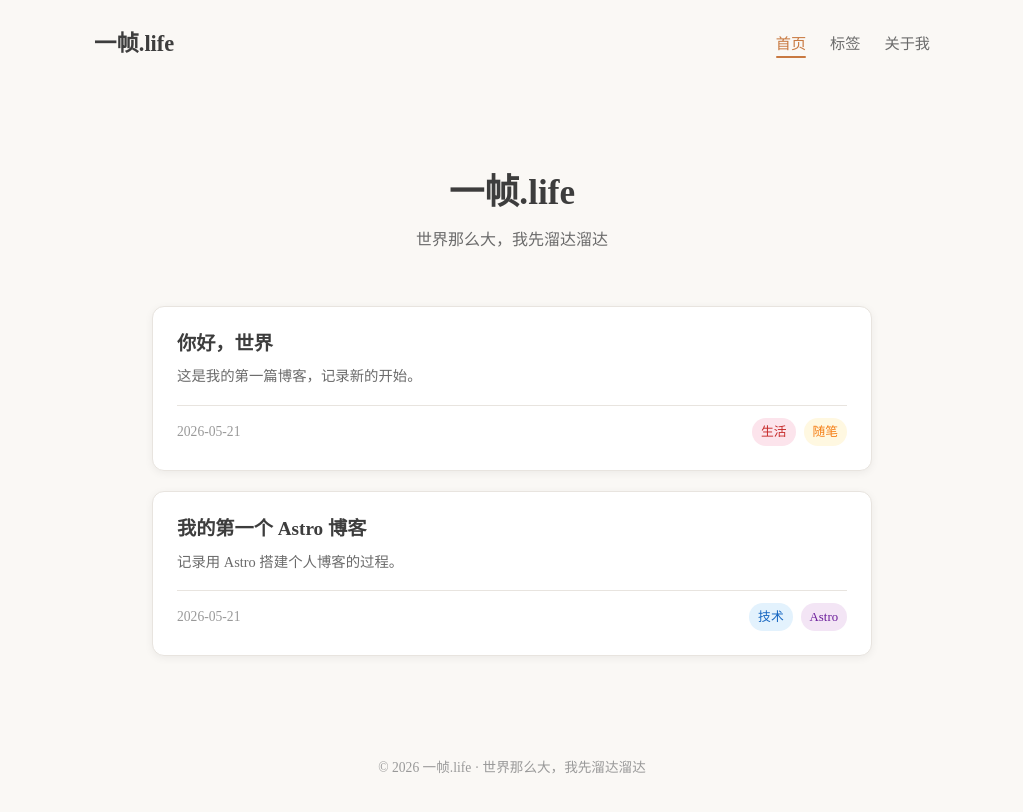
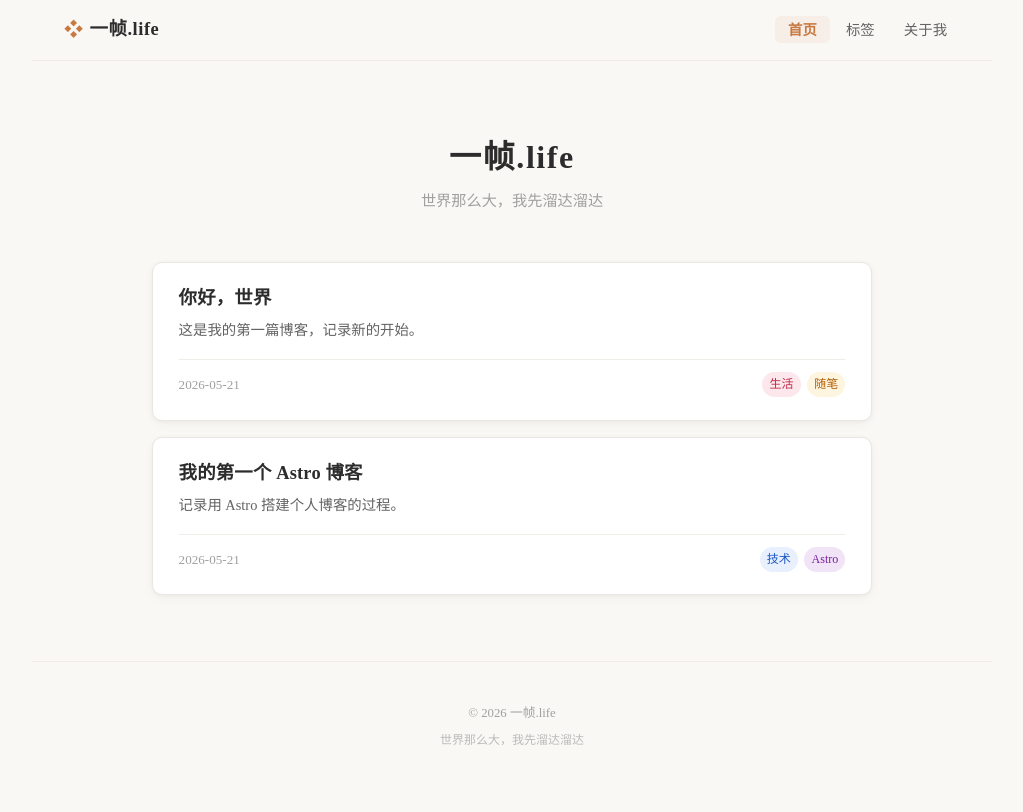
Before and after one commit to chengxiao121/yizhen-life-blog, an Astro site: page / in a window 1280 px wide. Shown: the whole page, without its empty margins (128-1151 px from the left). Built offline with nearby package versions, Linux system fonts and the light colour scheme; Astro itself is replaced by a stand-in of ours; a web font is replaced by a local one.

Commit message:
style: 优化界面排版和样式
- 全局配色更精致，调整文字颜色和阴影层次
- Header 添加底部分隔线，导航改为胶囊式激活状态
- 文章卡片 hover 效果更细腻，边框变暖色
- Footer 版权和 slogan 分开显示，更简洁
- 文章详情页链接加柔和下划线，列表标记加主题色
- 调整各页面字号和间距，整体更紧凑精致
- 更新文章内容和文件名
- .gitignore 添加 .obsidian/

```diff
--- a/src/components/Footer.astro
+++ b/src/components/Footer.astro
@@ -3,14 +3,26 @@ const year = new Date().getFullYear();
 ---
 
 <footer class="site-footer">
-  <p class="footer-text">&copy; {year} 一帧.life &middot; 世界那么大，我先溜达溜达</p>
+  <p class="footer-text">&copy; {year} 一帧.life</p>
+  <p class="footer-slogan">世界那么大，我先溜达溜达</p>
 </footer>
 
 <style>
   .site-footer {
     text-align: center;
-    padding: 3rem 2rem 2rem;
+    padding: 2.5rem 2rem 2rem;
     color: var(--text-muted);
-    font-size: 0.85rem;
+    border-top: 1px solid var(--border-light);
+    max-width: 960px;
+    margin: 0 auto;
+  }
+  .footer-text {
+    font-size: 0.8rem;
+    margin-bottom: 0.3rem;
+  }
+  .footer-slogan {
+    font-size: 0.75rem;
+    color: var(--text-muted);
+    opacity: 0.7;
   }
 </style>
--- a/src/components/Header.astro
+++ b/src/components/Header.astro
@@ -5,6 +5,7 @@ const currentPath = Astro.url.pathname;
 <header class="site-header">
   <nav class="nav">
     <a href="/" class="logo">
+      <span class="logo-icon">&#x2756;</span>
       <span class="logo-text">一帧.life</span>
     </a>
     <ul class="nav-links">
@@ -17,19 +18,31 @@ const currentPath = Astro.url.pathname;
 
 <style>
   .site-header {
-    padding: 1.5rem 2rem;
-    max-width: 900px;
+    padding: 0 2rem;
+    max-width: 960px;
     margin: 0 auto;
+    border-bottom: 1px solid var(--border-light);
   }
   .nav {
     display: flex;
     justify-content: space-between;
     align-items: center;
+    height: 60px;
+  }
+  .logo {
+    display: flex;
+    align-items: center;
+    gap: 0.4rem;
+  }
+  .logo-icon {
+    font-size: 1.2rem;
+    color: var(--accent);
   }
   .logo-text {
-    font-size: 1.4rem;
+    font-size: 1.15rem;
     font-weight: 700;
     color: var(--text-primary);
+    letter-spacing: 0.03em;
   }
   .logo:hover .logo-text {
     color: var(--accent);
@@ -37,26 +50,22 @@ const currentPath = Astro.url.pathname;
   .nav-links {
     display: flex;
     list-style: none;
-    gap: 1.5rem;
+    gap: 0.2rem;
   }
   .nav-link {
     color: var(--text-secondary);
-    font-size: 0.95rem;
-    padding: 0.3em 0;
-    position: relative;
+    font-size: 0.9rem;
+    padding: 0.4em 0.9em;
+    border-radius: 6px;
+    transition: color 0.2s, background 0.2s;
   }
-  .nav-link:hover,
+  .nav-link:hover {
+    color: var(--text-primary);
+    background: var(--accent-light);
+  }
   .nav-link.active {
     color: var(--accent);
-  }
-  .nav-link.active::after {
-    content: '';
-    position: absolute;
-    bottom: -2px;
-    left: 0;
-    right: 0;
-    height: 2px;
-    background: var(--accent);
-    border-radius: 1px;
+    font-weight: 600;
+    background: var(--accent-light);
   }
 </style>
--- a/src/components/PostCard.astro
+++ b/src/components/PostCard.astro
@@ -27,15 +27,16 @@ const { title, slug, date, description, tags } = Astro.props;
   .post-card {
     background: var(--bg-card);
     border-radius: var(--radius);
-    padding: 1.5rem;
-    margin-bottom: 1.2rem;
+    padding: 1.4rem 1.6rem;
+    margin-bottom: 1rem;
     box-shadow: var(--shadow);
-    transition: transform 0.2s, box-shadow 0.2s;
+    transition: transform 0.2s ease, box-shadow 0.2s ease, border-color 0.2s ease;
     border: 1px solid var(--border);
   }
   .post-card:hover {
-    transform: translateY(-2px);
-    box-shadow: 0 4px 16px rgba(0, 0, 0, 0.1);
+    transform: translateY(-1px);
+    box-shadow: var(--shadow-hover);
+    border-color: rgba(200, 121, 65, 0.2);
   }
   .post-card-link {
     display: block;
@@ -45,14 +46,16 @@ const { title, slug, date, description, tags } = Astro.props;
     color: inherit;
   }
   .post-title {
-    font-size: 1.2rem;
-    margin-bottom: 0.5rem;
+    font-size: 1.15rem;
+    margin-bottom: 0.4rem;
     color: var(--text-primary);
+    font-weight: 700;
+    letter-spacing: 0.01em;
   }
   .post-desc {
     color: var(--text-secondary);
     font-size: 0.9rem;
-    line-height: 1.6;
+    line-height: 1.65;
     margin-bottom: 0;
   }
   .post-meta {
@@ -60,11 +63,11 @@ const { title, slug, date, description, tags } = Astro.props;
     justify-content: space-between;
     align-items: center;
     margin-top: 1rem;
-    padding-top: 0.8rem;
-    border-top: 1px solid var(--border);
+    padding-top: 0.75rem;
+    border-top: 1px solid var(--border-light);
   }
   .post-date {
     color: var(--text-muted);
-    font-size: 0.85rem;
+    font-size: 0.82rem;
   }
 </style>
--- a/src/components/TagList.astro
+++ b/src/components/TagList.astro
@@ -33,13 +33,14 @@ const defaultColor = { bg: 'var(--tag-gray)', text: 'var(--tag-gray-text)' };
   .tag-list {
     display: flex;
     flex-wrap: wrap;
-    gap: 0.5rem;
+    gap: 0.4rem;
   }
   .tag {
     display: inline-block;
-    padding: 0.2em 0.7em;
+    padding: 0.15em 0.6em;
     border-radius: 20px;
-    font-size: 0.8rem;
+    font-size: 0.75rem;
+    font-weight: 500;
     transition: opacity 0.2s;
   }
   a.tag:hover {
--- a/src/content/posts/hello-world.md
+++ b/src/content/posts/hello-world.md
@@ -11,8 +11,8 @@ description: "这是我的第一篇博客，记录新的开始。"
 
 世界那么大，我先溜达溜达。
 
-这是一个新的开始，我打算在这里记录自己的生活和思考。
+这是我用Claude code + 小米mimo搭建的一个博客网站，我打算在这里记录自己的生活和思考。
 
-无论是技术上的学习笔记，还是生活中的小小感悟，我都想把它们留下来。
+无论是技术上的学习，还是生活中的经历，亦是平常的小小感悟，我都想把它们留下来。
 
 一帧一帧地记录，一步一步地走。
--- a/src/layouts/BaseLayout.astro
+++ b/src/layouts/BaseLayout.astro
@@ -35,8 +35,13 @@ const { title, description = '一帧.life - 世界那么大，我先溜达溜达
 <style>
   main {
     min-height: calc(100vh - 200px);
-    padding: 2rem;
-    max-width: 900px;
+    padding: 2rem 2rem 3rem;
+    max-width: 960px;
     margin: 0 auto;
   }
+  @media (max-width: 768px) {
+    main {
+      padding: 1.5rem 1rem 2rem;
+    }
+  }
 </style>
--- a/src/pages/index.astro
+++ b/src/pages/index.astro
@@ -31,15 +31,16 @@ const sortedPosts = allPosts.sort(
 <style>
   .hero {
     text-align: center;
-    padding: 3rem 0 2rem;
+    padding: 2.5rem 0 2rem;
   }
   .hero h1 {
-    font-size: 2.2rem;
-    margin-bottom: 0.5rem;
+    font-size: 2rem;
+    margin-bottom: 0.4rem;
+    letter-spacing: 0.05em;
   }
   .slogan {
-    color: var(--text-secondary);
-    font-size: 1rem;
+    color: var(--text-muted);
+    font-size: 0.95rem;
   }
   .post-list {
     max-width: 720px;
--- a/src/styles/global.css
+++ b/src/styles/global.css
@@ -2,27 +2,31 @@
 :root {
   --bg-primary: #faf8f5;
   --bg-card: #ffffff;
-  --text-primary: #3d3d3d;
-  --text-secondary: #6b6b6b;
-  --text-muted: #999999;
+  --bg-code: #f4f0ec;
+  --text-primary: #2c2c2c;
+  --text-secondary: #636363;
+  --text-muted: #a0a0a0;
   --accent: #c87941;
   --accent-hover: #b56830;
-  --border: #e8e4df;
-  --shadow: 0 2px 8px rgba(0, 0, 0, 0.06);
-  --radius: 12px;
+  --accent-light: rgba(200, 121, 65, 0.08);
+  --border: #eae6e1;
+  --border-light: #f0ece7;
+  --shadow: 0 1px 4px rgba(0, 0, 0, 0.04), 0 4px 12px rgba(0, 0, 0, 0.03);
+  --shadow-hover: 0 2px 8px rgba(0, 0, 0, 0.06), 0 8px 24px rgba(0, 0, 0, 0.05);
+  --radius: 10px;
   --max-width: 720px;
-  --tag-green: #e8f5e9;
-  --tag-green-text: #2e7d32;
-  --tag-blue: #e3f2fd;
-  --tag-blue-text: #1565c0;
-  --tag-pink: #fce4ec;
-  --tag-pink-text: #c62828;
-  --tag-yellow: #fff8e1;
-  --tag-yellow-text: #f57f17;
-  --tag-purple: #f3e5f5;
-  --tag-purple-text: #6a1b9a;
-  --tag-gray: #f5f5f5;
-  --tag-gray-text: #616161;
+  --tag-blue: #e8f0fe;
+  --tag-blue-text: #1a56c4;
+  --tag-pink: #fce8ec;
+  --tag-pink-text: #c0284a;
+  --tag-yellow: #fef5e0;
+  --tag-yellow-text: #b45d00;
+  --tag-purple: #f0e4f6;
+  --tag-purple-text: #7b1fa2;
+  --tag-green: #e6f4ea;
+  --tag-green-text: #1e7a34;
+  --tag-gray: #f0f0f0;
+  --tag-gray-text: #5f6368;
 }
 
 /* ===== 基础重置 ===== */
@@ -45,12 +49,18 @@ body {
   color: var(--text-primary);
   line-height: 1.8;
   -webkit-font-smoothing: antialiased;
+  -moz-osx-font-smoothing: grayscale;
+}
+
+::selection {
+  background: var(--accent-light);
+  color: var(--text-primary);
 }
 
 a {
   color: var(--accent);
   text-decoration: none;
-  transition: color 0.2s;
+  transition: color 0.2s ease;
 }
 
 a:hover {
@@ -64,78 +74,138 @@ img {
 
 /* ===== 排版 ===== */
 h1, h2, h3, h4 {
-  line-height: 1.4;
-  font-weight: 600;
+  line-height: 1.5;
+  font-weight: 700;
+  letter-spacing: 0.02em;
 }
 
-h1 { font-size: 1.875rem; }
-h2 { font-size: 1.5rem; }
-h3 { font-size: 1.25rem; }
+h1 { font-size: 1.75rem; }
+h2 { font-size: 1.4rem; }
+h3 { font-size: 1.2rem; }
 
 p {
-  margin-bottom: 1.2em;
+  margin-bottom: 1em;
 }
 
 /* ===== 文章内容样式 ===== */
 .prose {
   max-width: var(--max-width);
   margin: 0 auto;
+  font-size: 1rem;
+  line-height: 1.9;
+  color: var(--text-primary);
 }
 
-.prose h1 { margin: 2em 0 0.8em; }
-.prose h2 { margin: 1.8em 0 0.6em; }
-.prose h3 { margin: 1.5em 0 0.5em; }
+.prose h1 { margin: 2em 0 0.6em; font-size: 1.6rem; }
+.prose h2 { margin: 1.8em 0 0.5em; font-size: 1.35rem; }
+.prose h3 { margin: 1.5em 0 0.4em; font-size: 1.15rem; }
 
 .prose p {
   margin-bottom: 1.2em;
+  word-break: break-word;
 }
 
 .prose blockquote {
   border-left: 3px solid var(--accent);
-  padding: 0.5em 1em;
+  padding: 0.6em 1.2em;
   margin: 1.5em 0;
-  background: rgba(200, 121, 65, 0.05);
+  background: var(--accent-light);
   color: var(--text-secondary);
-  border-radius: 0 var(--radius) var(--radius) 0;
+  border-radius: 0 8px 8px 0;
+  font-style: italic;
 }
 
 .prose code {
-  background: #f4f0ec;
-  padding: 0.15em 0.4em;
+  background: var(--bg-code);
+  padding: 0.15em 0.45em;
   border-radius: 4px;
-  font-size: 0.9em;
+  font-size: 0.88em;
+  font-family: 'JetBrains Mono', 'Fira Code', 'SF Mono', monospace;
 }
 
 .prose pre {
-  background: #2d2d2d;
-  color: #f8f8f2;
-  padding: 1.2em;
-  border-radius: var(--radius);
+  background: #1e1e2e;
+  color: #cdd6f4;
+  padding: 1.2em 1.4em;
+  border-radius: 10px;
   overflow-x: auto;
   margin: 1.5em 0;
+  line-height: 1.6;
+  font-size: 0.9em;
 }
 
 .prose pre code {
   background: none;
   padding: 0;
   color: inherit;
+  font-size: inherit;
 }
 
 .prose ul, .prose ol {
-  padding-left: 1.5em;
+  padding-left: 1.4em;
   margin-bottom: 1.2em;
 }
 
 .prose li {
-  margin-bottom: 0.4em;
+  margin-bottom: 0.3em;
+}
+
+.prose li::marker {
+  color: var(--accent);
+}
+
+.prose a {
+  color: var(--accent);
+  text-decoration: underline;
+  text-underline-offset: 3px;
+  text-decoration-color: rgba(200, 121, 65, 0.3);
+  transition: text-decoration-color 0.2s;
+}
+
+.prose a:hover {
+  text-decoration-color: var(--accent);
 }
 
 .prose img {
   border-radius: var(--radius);
   margin: 1.5em 0;
+  box-shadow: var(--shadow);
+}
+
+.prose hr {
+  border: none;
+  border-top: 1px solid var(--border);
+  margin: 2em 0;
+}
+
+.prose table {
+  width: 100%;
+  border-collapse: collapse;
+  margin: 1.5em 0;
+  font-size: 0.9em;
+}
+
+.prose th, .prose td {
+  padding: 0.6em 1em;
+  border: 1px solid var(--border);
+  text-align: left;
+}
+
+.prose th {
+  background: var(--bg-code);
+  font-weight: 600;
 }
 
 /* ===== 响应式 ===== */
 @media (max-width: 768px) {
   html { font-size: 15px; }
+  .prose pre {
+    padding: 1em;
+    font-size: 0.85em;
+    border-radius: 8px;
+  }
+  .prose table {
+    display: block;
+    overflow-x: auto;
+  }
 }
```
Also changed, not shown: src/pages/about.astro (+6 -4 lines), src/pages/posts/[...slug].astro (+12 -7 lines), src/pages/tags/[tag].astro (+9 -4 lines), src/pages/tags/index.astro (+14 -11 lines), src/content/posts/my-blog.md (renamed from src/content/posts/my-first-astro-blog.md), 1 other file.
